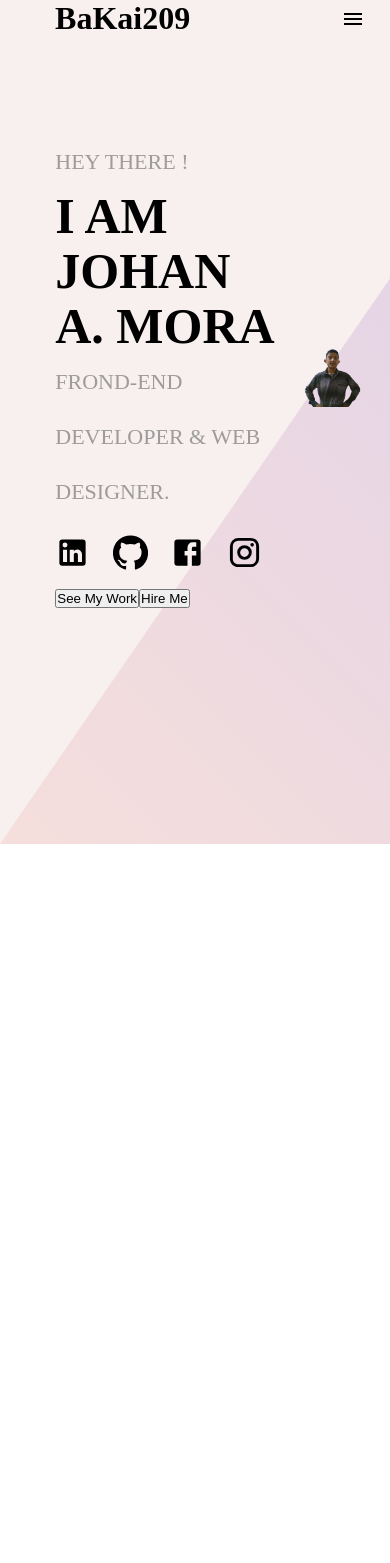
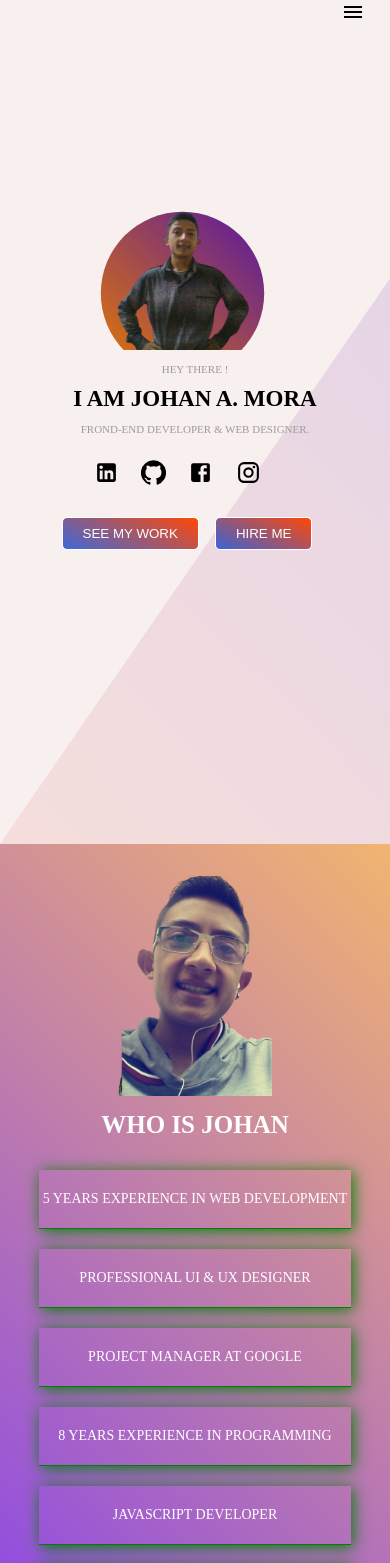
Before and after one commit to BaKai209/portafolio-web, a React (Create React App) app: page / in a window 390 px wide. Shown: the top 1563 px of the page. Before the commit the page ends 844 px from the top, so only its background shows below. Built offline with nearby package versions, Linux system fonts and the light colour scheme.

Commit message:
se agrega la seccion about me

```diff
--- a/src/App.js
+++ b/src/App.js
@@ -1,12 +1,14 @@
 import './App.scss';
+import AboutMe from './components/AboutMe';
 import Header from './components/Header';
 import Main from './components/Main';
 
 function App() {
   return (
     <div className="App">
-    <Header className="icon"/>
-    <Main className="icon"/>
+    <Header/>
+    <Main/>
+    <AboutMe />
     </div>
   );
 }
--- /dev/null
+++ b/src/components/AboutMe.js
@@ -0,0 +1,32 @@
+import React from 'react'
+
+import man2 from '../assets/aboutMe.png'
+import '../styles/AboutMe.scss'
+
+
+const AboutMe = () => {
+  return (
+    <div className='section'>
+      <div className="section__container">
+
+        <div className="section__img">
+          <img src={man2} alt="" />
+        </div>
+
+        <div className="section__content">
+          <h1>Who is Johan</h1>
+          <p>5 years experience in Web Development</p>
+          <p>Professional UI & UX Designer</p>
+          <p>Project Manager at Google</p>
+          <p>8 years experience in Programming</p>
+          <p>Javascript Developer</p>
+          <p>React js Developer</p>
+        </div>
+
+      </div>
+
+    </div>
+  )
+}
+
+export default AboutMe
--- a/src/components/Header.js
+++ b/src/components/Header.js
@@ -1,6 +1,8 @@
 import { Close, MenuOutlined } from '@material-ui/icons'
 import React, { useState } from 'react'
 import { Link } from 'react-router-dom'
+import bakai from '../assets/logoBakai.png'
+
 import '../styles/Header.scss'
 
 const Header = () => {
@@ -15,7 +17,8 @@ const Header = () => {
     <div className='header'>
 
       <div className='header__logo'>
-        <h1>BaKai209</h1>
+        {/* <h1>Ba-Kai</h1> */}
+        <img src={bakai} alt="bakai-logo" className='logo'/>
       </div>
 
         <nav className={active ? 'navbar active' : 'navbar'}>
--- a/src/components/Main.js
+++ b/src/components/Main.js
@@ -18,22 +18,25 @@ const Main = () => {
             <p>Frond-end developer & Web designer.</p>
 
             <div className="icons">
-              <LinkedIn  className='icon'/>
-              <GitHub className='icon'/>
-              <Facebook className='icon'/>
-              <Instagram className='icon'/>
+              <LinkedIn className='icon' />
+              <GitHub className='icon' />
+              <Facebook className='icon' />
+              <Instagram className='icon' />
             </div>
 
-            <div className="button">
+            <div className="buttons">
               <button>See My Work</button>
               <button>Hire Me</button>
             </div>
 
           </div>
         </div>
+
         <div className="main__img">
           <img src={man} alt="imagen perfil" />
         </div>
+
+
 
       </div>
     </div>
--- /dev/null
+++ b/src/styles/AboutMe.scss
@@ -0,0 +1,116 @@
+.section {
+    width: 100%;
+    min-height: 100vh;
+    background:linear-gradient(45deg,rgba(101, 11, 228, 0.77),rgba(230, 122, 1, 0.562));
+    overflow: hidden;
+}
+
+.section__container{
+    display: flex;
+    justify-content: space-between;
+    align-items: center;
+    margin: 2.5rem;
+}
+
+.section__img img{
+
+    margin-top: 1rem;
+    width: 520px;
+    height: 600px;
+    object-fit: contain;
+    padding: 10px;
+}
+
+.section__content{
+    margin: 0 auto;
+    line-height: 50px;
+    text-align: center;
+
+    h1{
+        color: #fff;
+        text-transform: uppercase;
+        font-size: 55px;
+        margin-bottom: 2.125rem;
+    }
+
+    p{
+        font-weight: bolder;
+        color: #fff;
+        text-transform: uppercase;
+        border-bottom: 1px solid green;
+        cursor: pointer;
+        box-shadow: 2px 2px 15px green;
+        padding: 6px;
+        margin-block: 13px;
+
+        &:hover{
+            transform: scale(110%);
+            transition: 250ms;
+            color: #6D3A02;
+        }
+    }
+}
+
+@media(max-width: 1100px){
+    .section__container{
+        flex-direction: column;
+        margin: 2.5rem;
+
+        h1{
+            font-size: 25px;
+            margin-bottom: 0rem;
+        }
+        p{
+            font-size: 20px;
+            margin-block: 20px;
+            padding: 20px;
+            font-weight: normal;
+        }
+    }
+
+    .section__img img{
+        width: 720px;
+        height: 400px;
+        padding: 0px;
+    }
+}
+
+@media(max-width:735px){
+    .section__img img{
+        width: 300px;
+        height: 220px;
+    }
+
+    .section__container{
+        margin: 1rem;
+
+        p{
+            white-space: nowrap;
+            font-size: 14px;
+            padding: 4px;
+        }
+    }
+
+}
+
+@media(max-width:335px){
+    .section__container{
+        margin: 0;
+
+        h1{
+            font-size: 20px;
+            margin-bottom: 0rem;
+        }
+
+        p{
+            font-size: 12px;
+            margin-block: 0px;
+            padding: 0px;
+        }
+    }
+
+    .section__img img{
+        width: 250px;
+        height: 150px;
+    }
+}
--- a/src/styles/Header.scss
+++ b/src/styles/Header.scss
@@ -8,6 +8,11 @@
 
 .header__logo{
     margin-left: 3.445rem;
+}
+
+.logo{
+    width: 15rem;
+    display: flex;
 }
 
 .navbar{
@@ -52,6 +57,12 @@ ul{
 @media (max-width:850px) {
     .header{
         justify-content: space-between;
+
+        .logo{
+            display: none;
+            width: 100%;
+            margin-bottom: 1.4rem;
+        }
     }
 
     .navbar{
--- a/src/styles/Main.scss
+++ b/src/styles/Main.scss
@@ -54,5 +54,94 @@
         margin-right: 1.4rem;
         font-size: 35px;
         cursor: pointer;
+
+        &:hover{
+            color: #E67A01;
+        }
     }
 }
+
+.buttons{
+
+    button{
+        padding: 15px  40px;
+        margin-top: 2rem;
+        margin-right: 1rem;
+        background: linear-gradient(25deg,rgba(1, 60, 210, 0.753),rgb(255, 72, 6));
+        cursor: pointer;
+        color: #fff;
+        border-radius: 5px;
+        border:1px solid #fff;
+        text-transform: uppercase;
+        font-weight: bolder;
+    }
+}
+
+.main__img{
+    clip-path: circle(40% at 45% 58%);
+    cursor: pointer;
+
+    img{
+        background: linear-gradient(45deg, rgb(230, 122, 1), rgb(62, 7, 189));
+    }
+}
+
+@media (max-width:1200px){
+
+    .text{
+        line-height: 30px;
+        white-space: nowrap;
+
+        p{
+            font-size: 14px;
+        }
+
+        h1{
+            font-size: 30px;
+        }
+    }
+
+    .buttons{
+        button{
+            padding: 8px 20px;
+            font-weight: normal;
+        }
+    }
+
+    .icons{
+        .icon{
+            font-size: 25px;
+        }
+    }
+}
+
+@media(max-width: 600px){
+
+    .main__content{
+        margin-left: 0;
+    }
+
+    .main__container{
+        text-align: center;
+        flex-direction: column-reverse;
+        justify-content: center;
+    }
+
+    .main__img img{
+        width: 250px;
+    }
+
+    .text{
+        h1{
+            font-size: 23px;
+        }
+
+        p{
+            font-size: 11px;
+        }
+    }
+
+    .icons{
+        margin-left: 2rem;
+    }
+}
```
Also changed, not shown: src/assets/aboutMe.png (added), src/assets/logoBakai.png (added).
